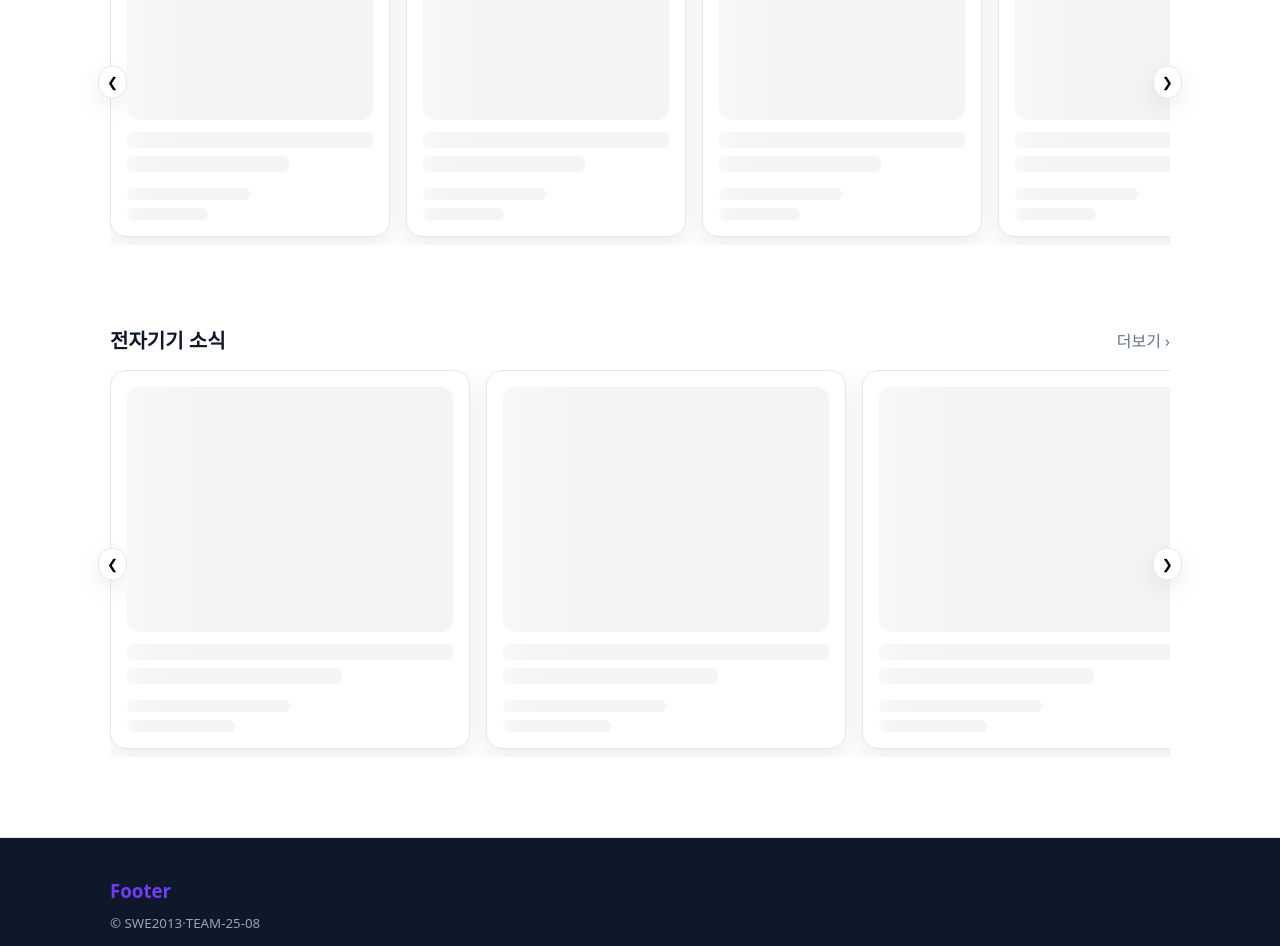
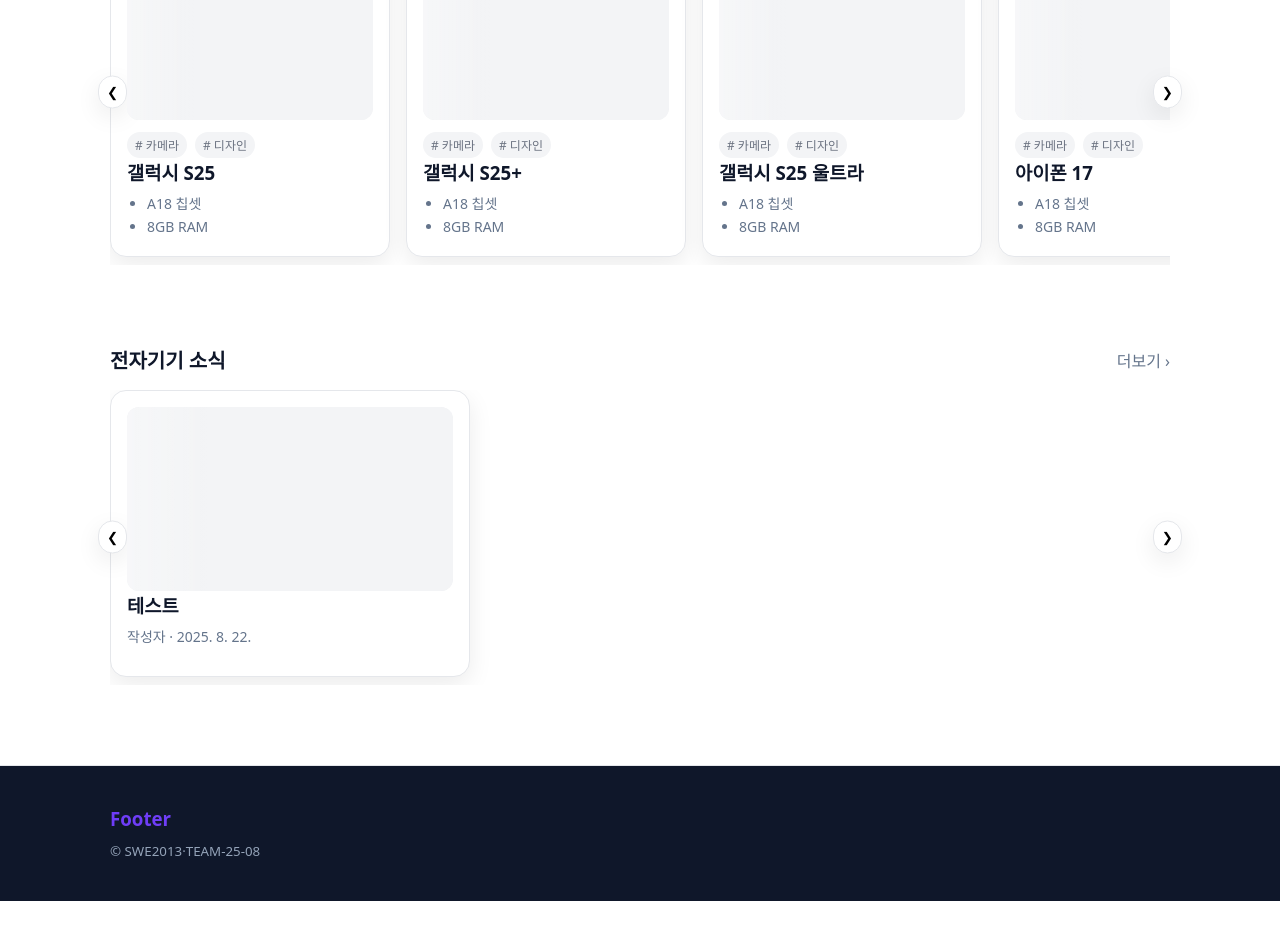
Before and after one commit to SWE2013-TEAM-25-08/smartphone-finder, a SvelteKit app: page / in a window 1280 px wide. Shown: the part 720-1666 px from the top of the page. After the commit the page ends 1621 px from the top, so only its background shows below. Built offline with nearby package versions, Linux system fonts and the light colour scheme.

Commit message:
♻ 스마트폰 및 뉴스 리스트 추가
스마트폰과 뉴스를 리스트로 가져오는 기능을 미리 만든 객체를 사용할 수 있도록 변경

```diff
--- /dev/null
+++ b/src/lib/news/NewsList.ts
@@ -0,0 +1,11 @@
+import type {News} from "$lib/types/News";
+
+export const newsList: News[] = [
+    {
+        title: "테스트",
+        sub: "뉴스 설명",
+        meta: "작성자 · 2025. 8. 22.",
+        image: null,
+        link: "https://google.com/"
+    }
+]
--- /dev/null
+++ b/src/lib/phone/PhoneList.ts
@@ -0,0 +1,8 @@
+import {galaxyS25} from "$lib/phone/galaxyS25";
+import {galaxyS25Plus} from "$lib/phone/galaxyS25Plus";
+import {galaxyS25Ultra} from "$lib/phone/galaxyS25Ultra";
+import {iPhone17} from "$lib/phone/iPhone17";
+import {iPhone17Pro} from "$lib/phone/iPhone17Pro";
+import {iPhone17ProMax} from "$lib/phone/iPhone17ProMax";
+
+export const phoneList = [galaxyS25, galaxyS25Plus, galaxyS25Ultra, iPhone17, iPhone17Pro, iPhone17ProMax]
--- a/src/routes/+page.svelte
+++ b/src/routes/+page.svelte
@@ -4,10 +4,13 @@
   import Carousel from './Carousel.svelte';
   import ProductCard from './ProductCard.svelte';
   import NewsCard from './NewsCard.svelte';
+  import {phoneList} from "$lib/phone/PhoneList";
+  import {newsList} from "$lib/news/NewsList";
+  import type {Smartphone} from "$lib/types/Smartphone";
+  import type {News} from "$lib/types/News";
 
-  // 데이터 없으면 스켈레톤만 보여줌
-  let phones: any[] = [];
-  let news: any[] = [];
+  let phones: Smartphone[] = phoneList;
+  let news: News[] = newsList;
 </script>
 
 <section id="test" class="container-x hero section">
```
